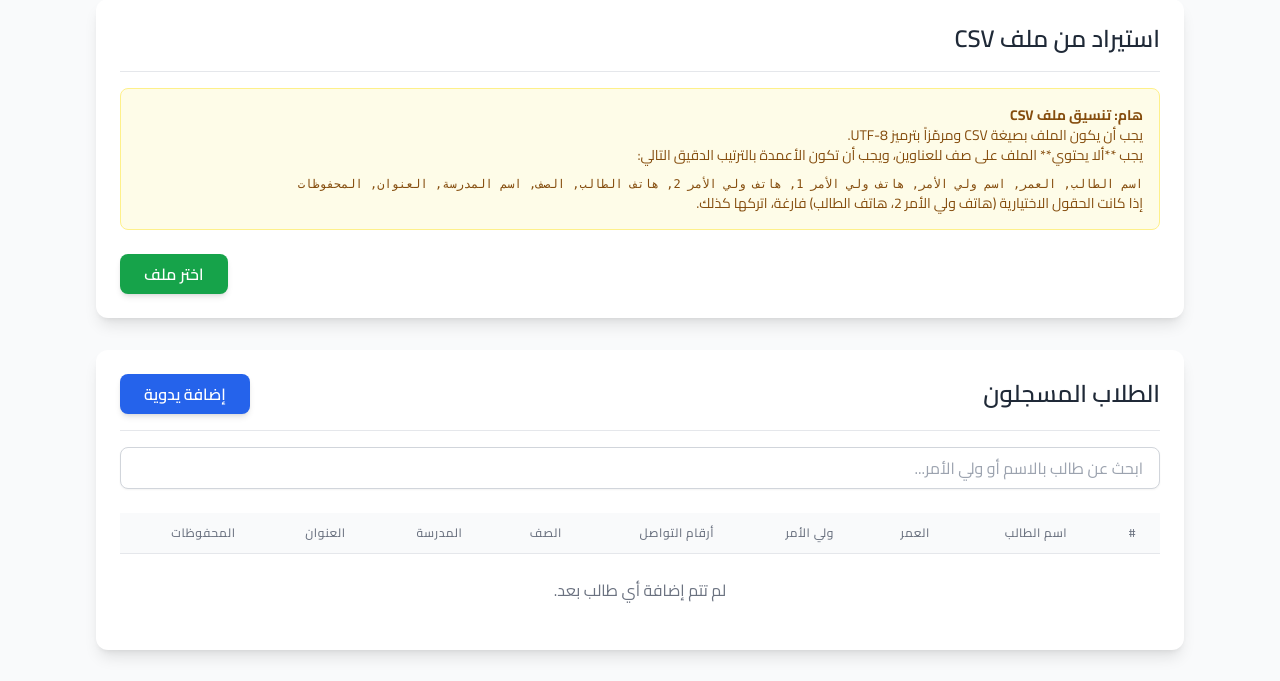
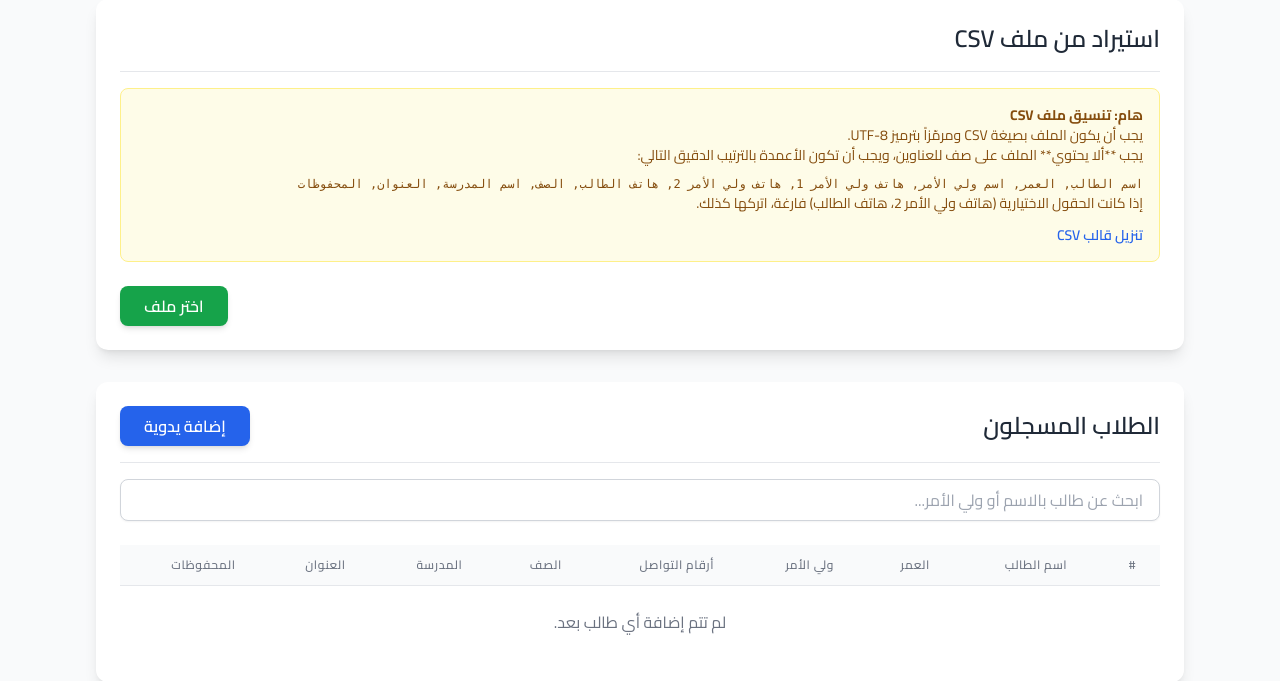
Before and after one commit to KhaledMahfouz5/AL-Najeeb-System, a Flask app: page / in a window 1280 px wide. Shown: the part 161-842 px from the top of the page. Before the commit the page ends 818 px from the top, so only its background shows below. Run offline with Flask 3, Linux system fonts and the light colour scheme; data that the repository does not hold is empty; some libraries are stand-ins or nearby versions.

Commit message:
- version : 0.7
- description : adding download template option and move (template.csv -> templates/template.csv).

```diff
--- a/app.py
+++ b/app.py
@@ -2,7 +2,7 @@ import sqlite3
 import csv
 import io
 import re
-from flask import Flask, render_template, request, redirect, url_for, flash
+from flask import Flask, render_template, request, redirect, url_for, flash, send_from_directory
 
 # --- App Setup ---
 app = Flask(__name__)
@@ -50,8 +50,8 @@ def validate_phone(phone):
 def validate_student_data(form_data, is_csv=False):
     errors = []
     required_fields = ['student_name', 'age', 'parent_name',
-                      'parent_phone_1', 'grade', 'school_name',
-                      'address', 'memorizing']
+                       'parent_phone_1', 'grade', 'school_name',
+                       'address', 'memorizing']
 
     # Check required fields
     for field in required_fields:
@@ -228,5 +228,12 @@ def import_csv():
 
     return redirect(url_for('index'))
 
+# New route to download the CSV template
+@app.route('/download_csv_template')
+def download_csv_template():
+    # The directory where the template.csv is located (your templates folder)
+    # The second argument is the filename to be sent
+    return send_from_directory(app.template_folder, 'template.csv', as_attachment=True)
+
 if __name__ == '__main__':
     app.run(debug=True)
--- a/templates/index.html
+++ b/templates/index.html
@@ -71,6 +71,12 @@
 		    <code class="text-xs font-mono">اسم الطالب, العمر, اسم ولي الأمر, هاتف ولي الأمر 1, هاتف ولي الأمر 2, هاتف الطالب, الصف, اسم المدرسة, العنوان, المحفوظات</code>
 		    </p>
 		    <p>إذا كانت الحقول الاختيارية (هاتف ولي الأمر 2، هاتف الطالب) فارغة، اتركها كذلك.</p>
+		    {# Added link to download CSV template #}
+		    <p class="mt-3">
+		    <a href="{{ url_for('download_csv_template') }}" class="text-blue-600 hover:underline font-semibold" download>
+			    تنزيل قالب CSV
+		    </a>
+		    </p>
 	    </div>
 	    <div class="mt-6 text-left">
 		    <form id="import-form" action="{{ url_for('import_csv') }}" method="POST" enctype="multipart/form-data">
@@ -88,6 +94,7 @@
 		    </form>
 	    </div>
     </div>
+
 
     <div class="bg-white p-6 rounded-xl shadow-lg">
         <div class="flex justify-between items-center mb-4 pb-4 border-b">
```
Also changed, not shown: templates/template.csv (renamed from template.csv). Lines whose indentation alone changed are shown as unchanged.
